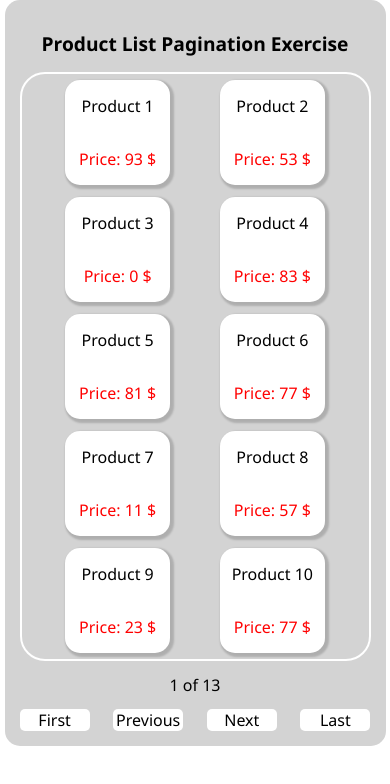
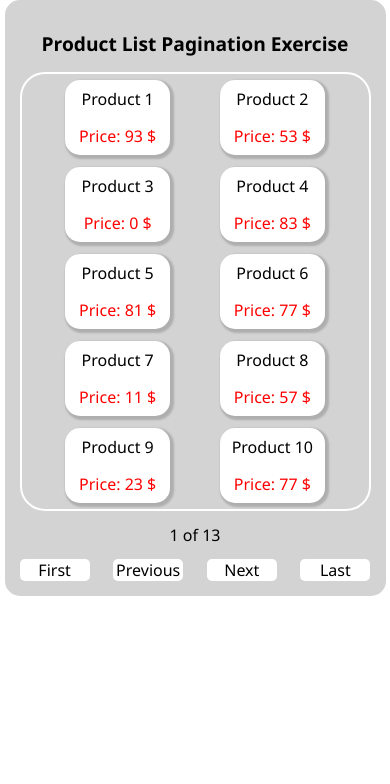
Before and after one commit to rihan-a/JS-Pagination, a plain HTML site: page index.html in a window 390 px wide. Drawn offline with Linux system fonts and the light colour scheme.

Commit message:
Update style.css

```diff
--- a/css/style.css
+++ b/css/style.css
@@ -100,7 +100,7 @@
     }
     .product-item {
         list-style: none;
-        height: 105px;
+        height: 75px;
         width: 105px;
         font-size: 1rem;
         margin: 6px;
```
